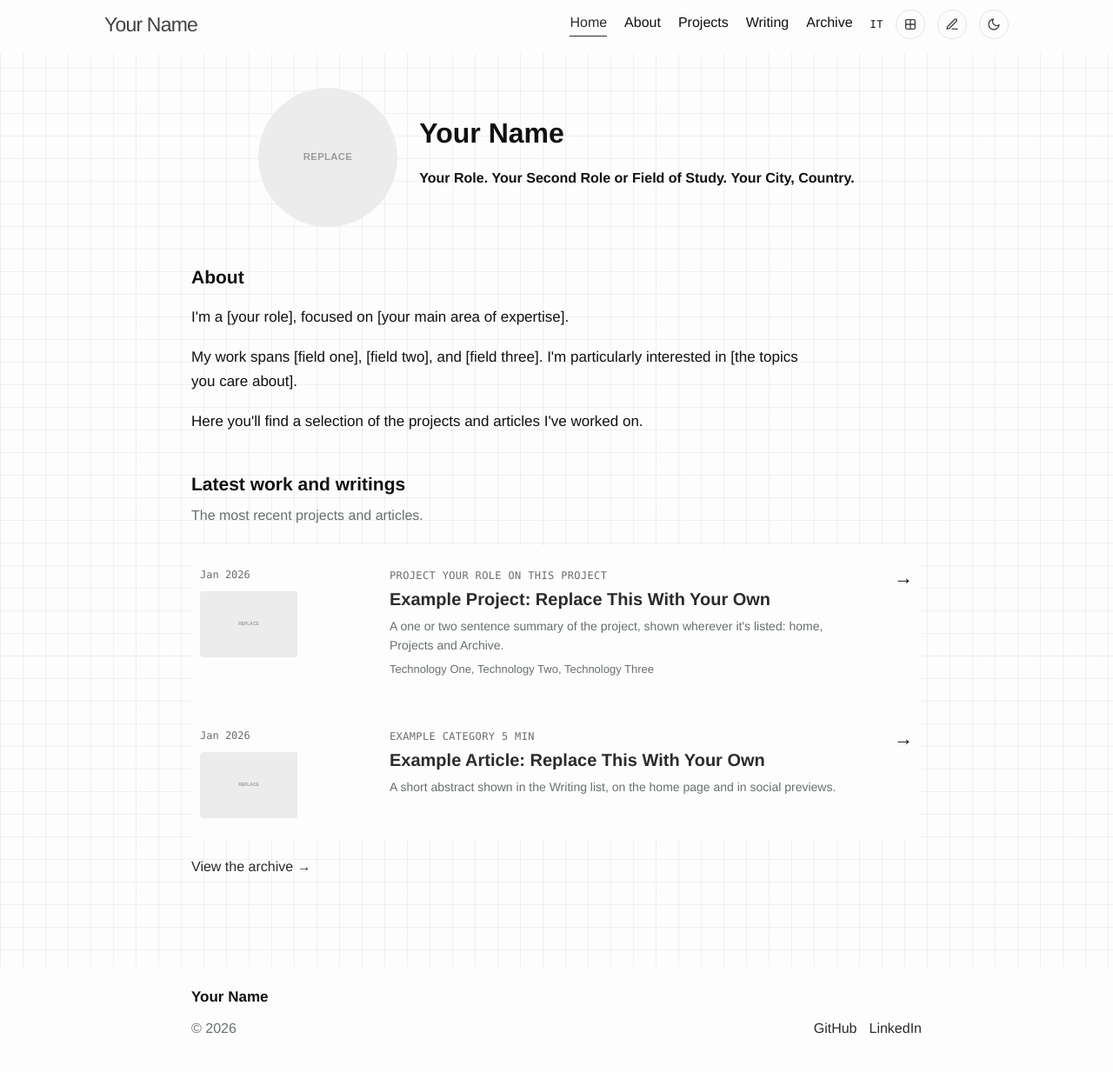
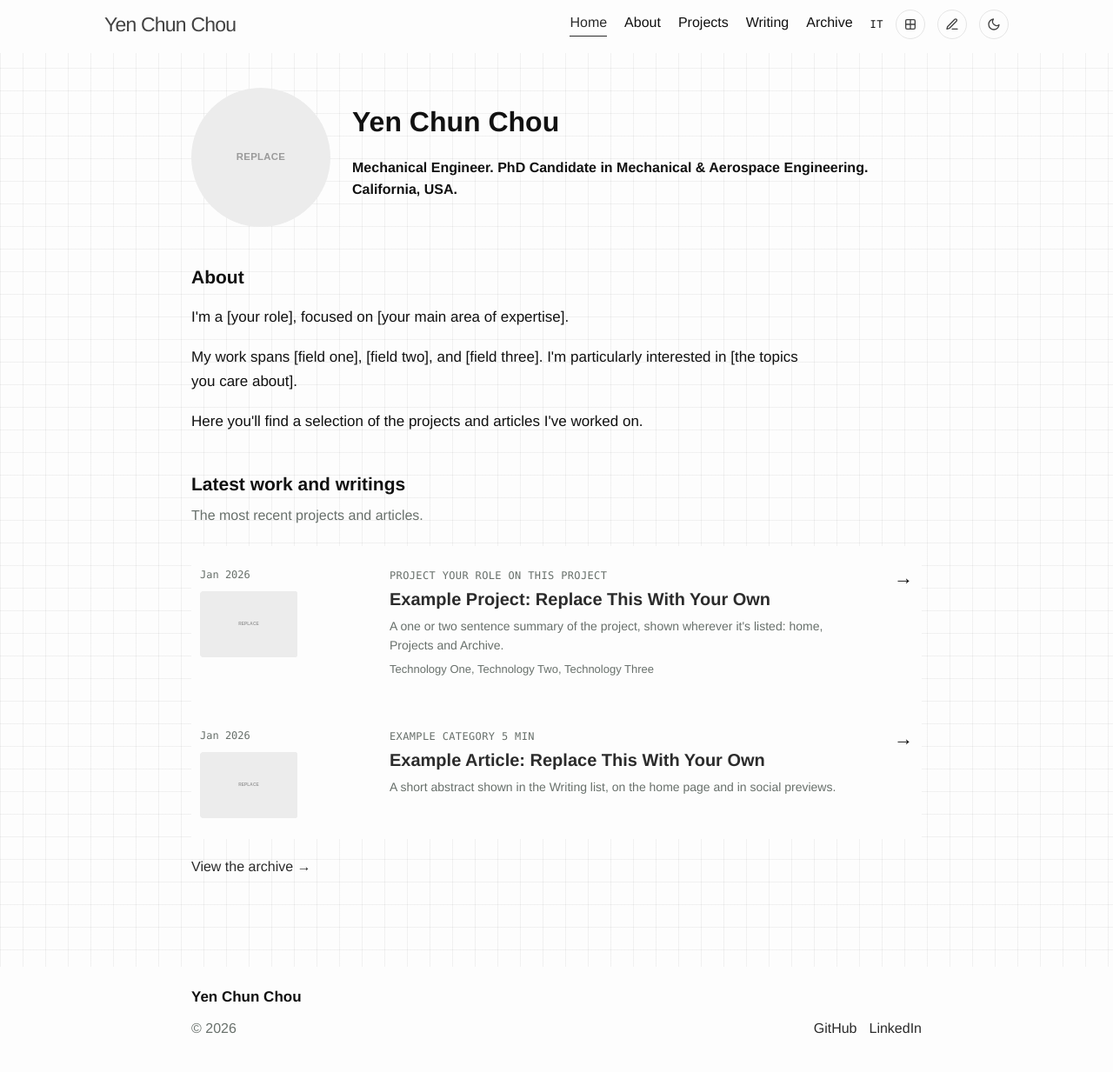
Before and after one commit to yenchun-chou/yenchun-chou.github.io, a Jekyll site: the page built from index.html, in a window 1280 px wide. Shown: the whole page at 87% size. Built offline with Jekyll 4.4.1, drawn with Linux system fonts in a browser that asks for light colours.

Commit message:
Update personal information

```diff
--- a/_config.yml
+++ b/_config.yml
@@ -1,10 +1,10 @@
 locale: "en-US"
-title: "Your Name"
-description: "Software Engineer and Researcher"
-url: "https://yourname.github.io"
+title: "Yen Chun Chou"
+description: "Mechanical Engineer | PhD Candidate"
+url: "https://yenchun-chou.github.io"
 baseurl: ""
-repository: "yourname/yourname.github.io"
-timezone: "Europe/Rome"
+repository: "yenchun-chou/yenchun-chou.github.io"
+timezone: "America/Los_Angeles"
 logo: "/images/profile.svg"
 
 template:
@@ -22,15 +22,15 @@ discussions:
   category_id: ""
 
 author:
-  name: "Your Name"
-  role: "Your Role"
-  education: "Your Second Role or Field of Study"
-  location: "Your City, Country"
+  name: "Yen Chun Chou"
+  role: "Mechanical Engineer"
+  education: "PhD Candidate in Mechanical & Aerospace Engineering"
+  location: "California, USA"
   email: ""
   avatar: "/images/profile.svg"
   cv: ""
-  github: "https://github.com/yourname"
-  linkedin: "https://www.linkedin.com/in/yourname"
+  github: "https://github.com/yenchun-chou"
+  linkedin: "https://www.linkedin.com/in/yen-chun-chou-b43852168"
   scholar: ""
   orcid: ""
 
```
